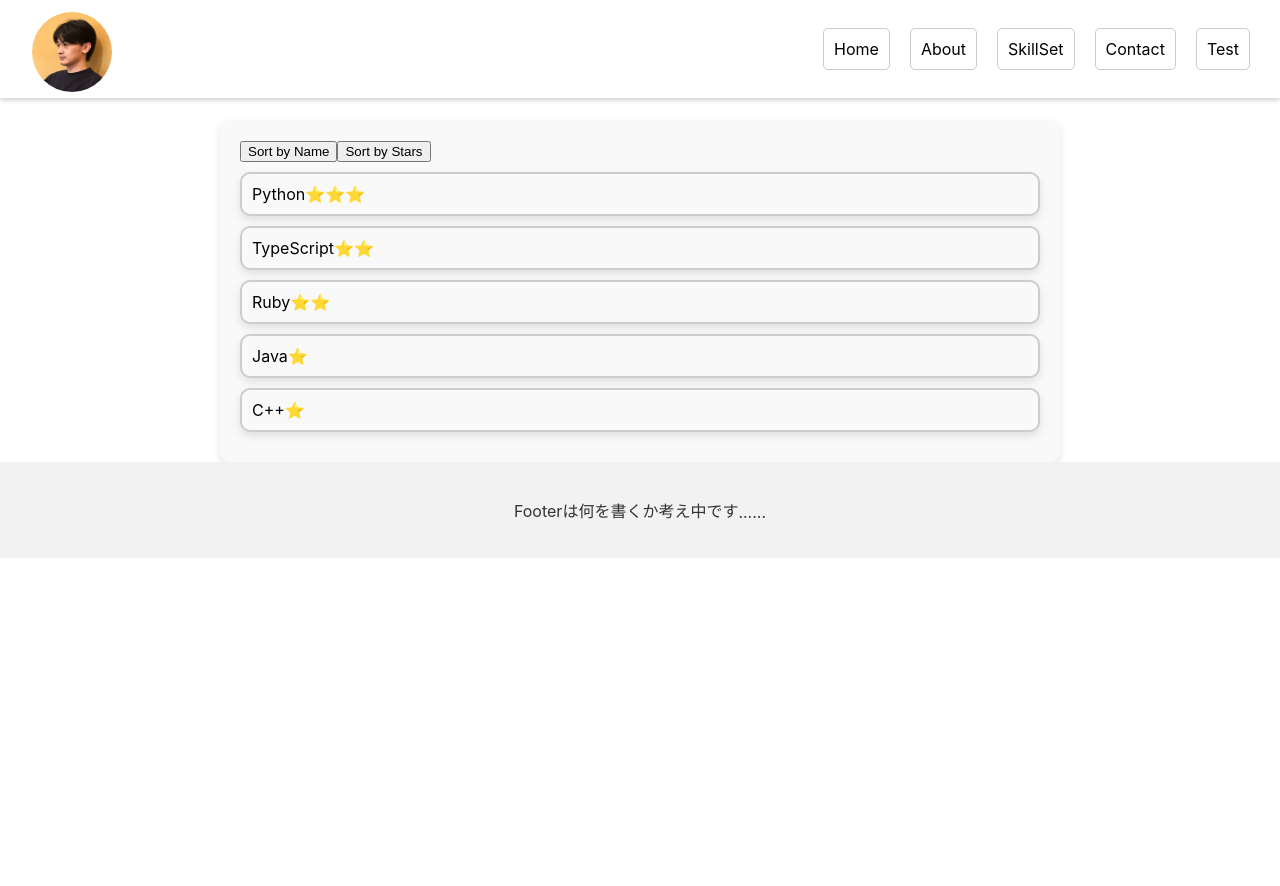
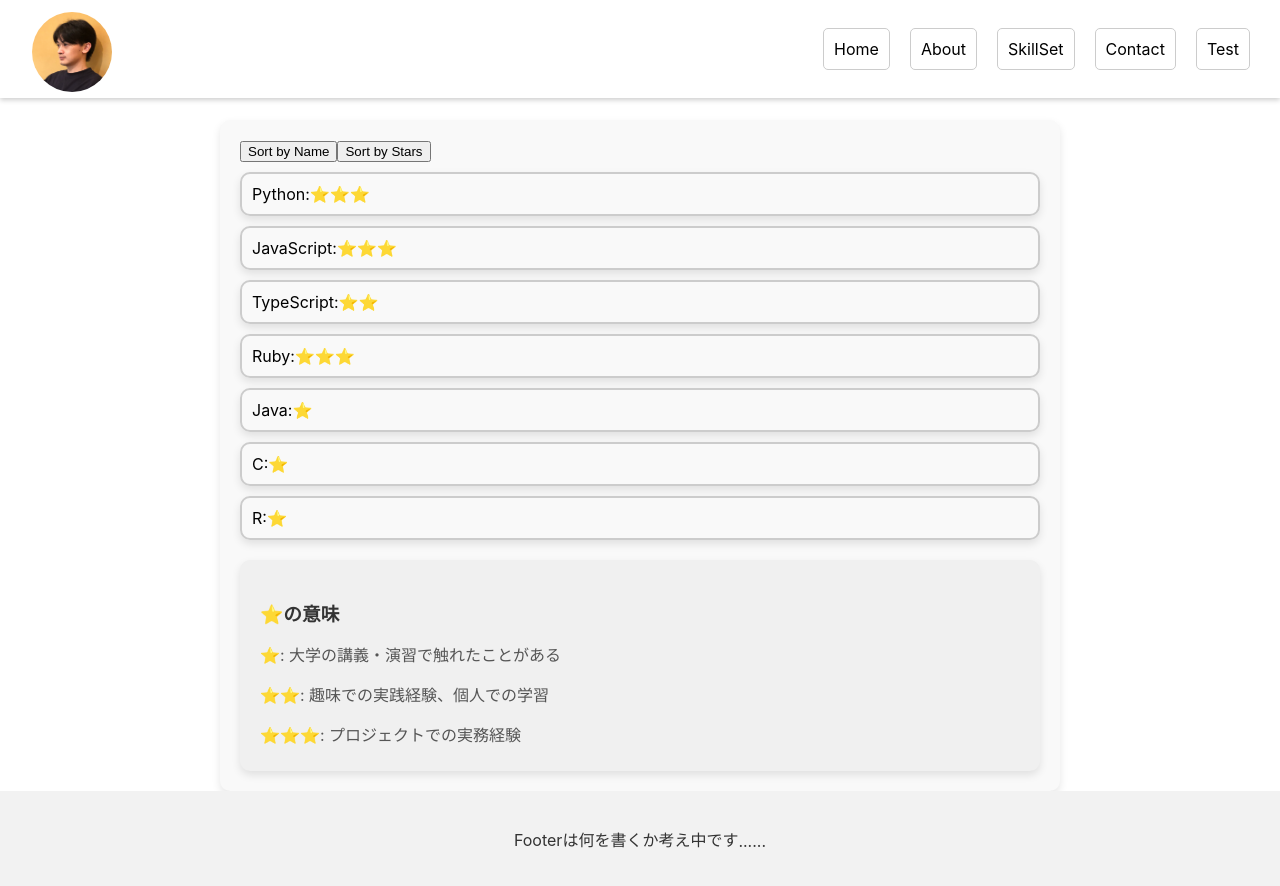
Before and after one commit to shu13579/My_Portfolio, a React (Create React App) app: page /skillset in a window 1280 px wide. Before the commit the page ends 800 px from the top, so only its background shows below. Built offline with nearby package versions, Linux system fonts and the light colour scheme.

Commit message:
fix: skillsetの更新

```diff
--- a/src/pages/SkillSet.tsx
+++ b/src/pages/SkillSet.tsx
@@ -8,11 +8,13 @@ type Skill = {
 
 const SkillSet: React.FC = () => {
   const initialSkills: Skill[] = [
-    { name: 'Python', stars: 3 },
-    { name: 'TypeScript', stars: 2 },
-    { name: 'Ruby', stars: 2 },
-    { name: 'Java', stars: 1 },
-    { name: 'C++', stars: 1 },
+    { name: 'Python:', stars: 3 },
+    { name: 'JavaScript:', stars: 3 },
+    { name: 'TypeScript:', stars: 2 },
+    { name: 'Ruby:', stars: 3 },
+    { name: 'Java:', stars: 1 },
+    { name: 'C:', stars: 1 },
+    { name: 'R:', stars: 1 },
   ];
 
   const [skills, setSkills] = useState<Skill[]>(initialSkills);
@@ -41,6 +43,13 @@ const SkillSet: React.FC = () => {
           </div>
         ))}
       </div>
+      <div className="star-meaning">
+        <h3>⭐の意味</h3>
+        <p>⭐: 大学の講義・演習で触れたことがある</p>
+        <p>⭐⭐: 趣味での実践経験、個人での学習</p>
+        <p>⭐⭐⭐: プロジェクトでの実務経験</p>
+        {/* 必要に応じて、さらに説明を追加 */}
+    </div>
     </div>
   );
 };
--- a/src/styles/SkillSet.css
+++ b/src/styles/SkillSet.css
@@ -103,3 +103,21 @@
     margin-left: 0;
   }
 }
+
+.star-meaning {
+  padding: 20px;
+  margin-top: 20px; /* 上部に余白を追加 */
+  background-color: #f0f0f0; /* 背景色 */
+  border-radius: 10px; /* 角を丸くする */
+  box-shadow: 0 4px 8px rgba(0, 0, 0, 0.1); /* 影を追加 */
+}
+
+.star-meaning h3 {
+  margin-bottom: 10px;
+  color: #333;
+}
+
+.star-meaning p {
+  margin-bottom: 5px;
+  color: #555;
+}
```
